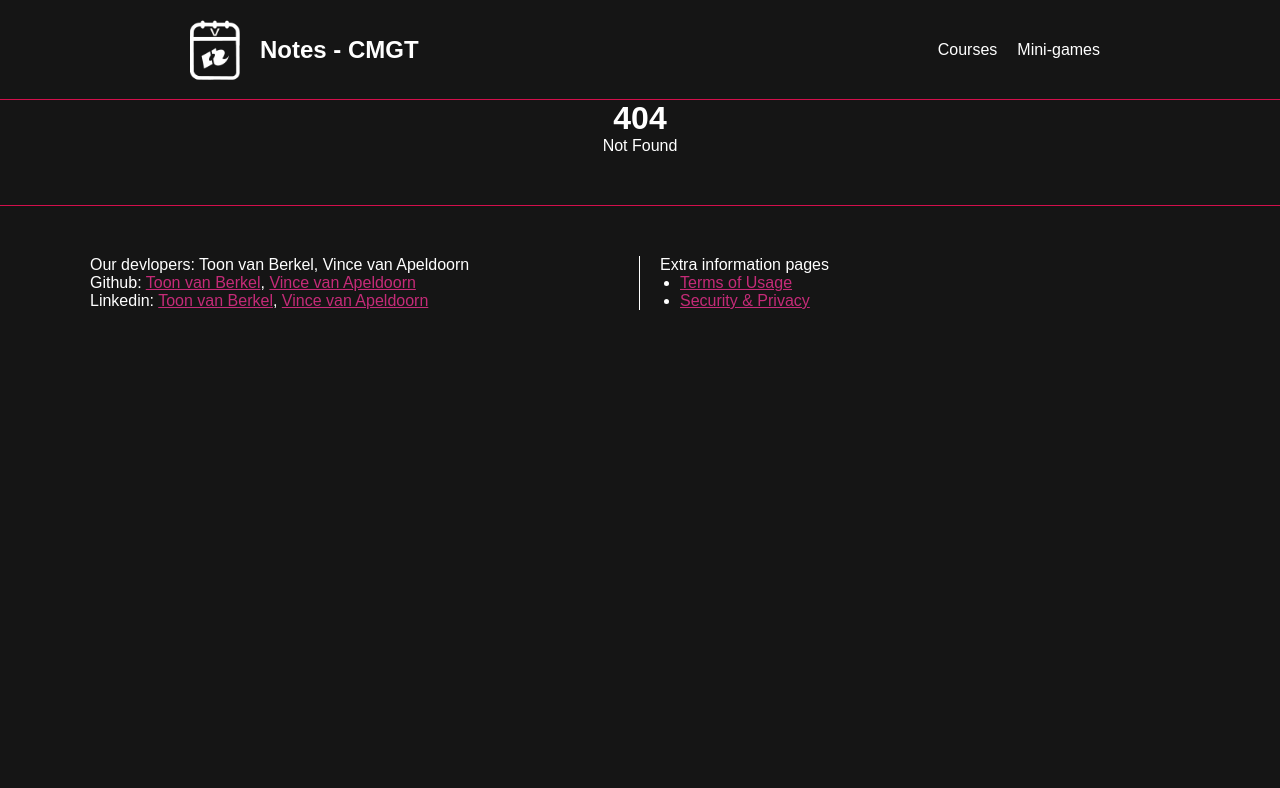
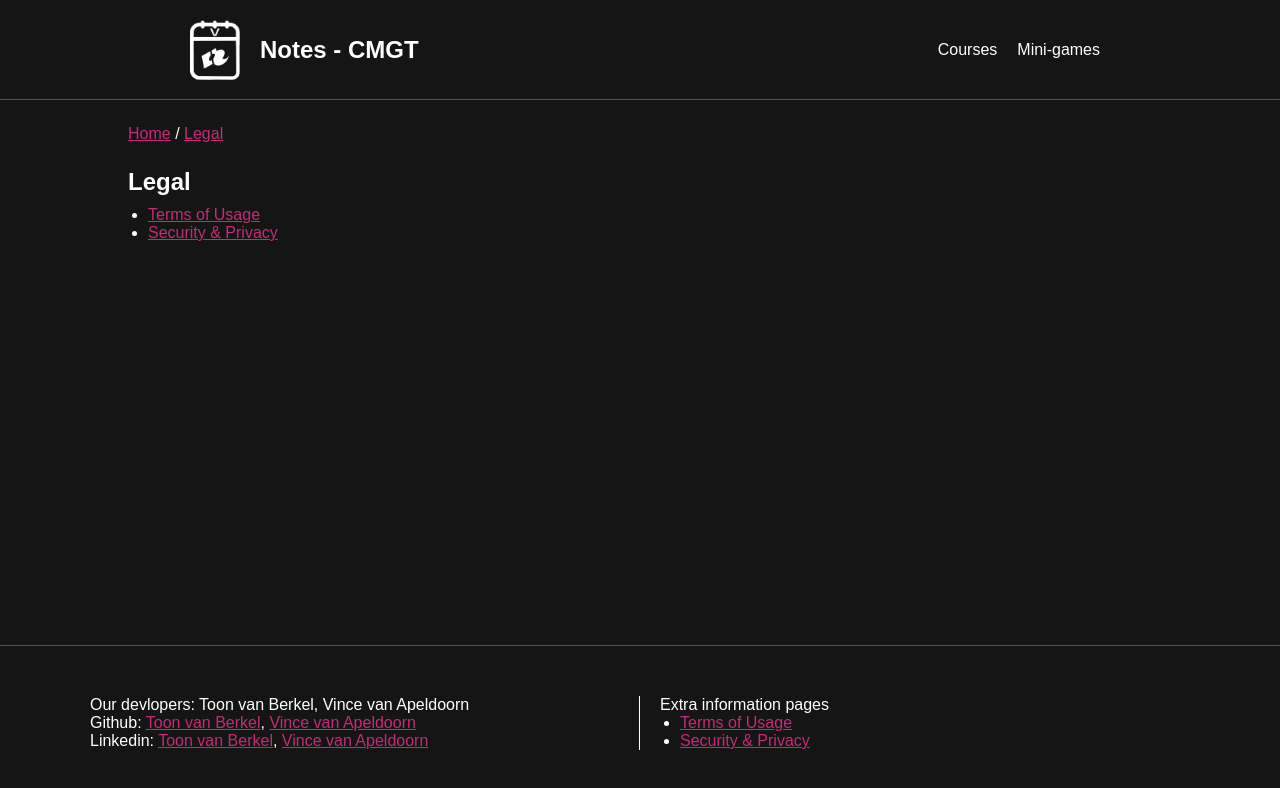
Before and after one commit to toon-van-berkel/notes.cmgt.svelte, a SvelteKit app: page /legal in a window 1280 px wide. Before the commit this address had no page. Shown: the top 788 px of the page. Built offline with nearby package versions, Linux system fonts and the light colour scheme.

Commit message:
added legal page

```diff
--- /dev/null
+++ b/src/routes/legal/+page.svelte
@@ -0,0 +1,18 @@
+<script>
+    import { base } from '$app/paths';
+</script>
+
+<main>
+    <div class="breadcrumbs">
+        <a href={base + "/"}>Home</a> / <a href={base + "/legal"}>Legal</a>
+    </div>
+
+    <section>
+        <h1>Legal</h1>
+
+        <ul>
+            <li><a href={base + "/legal/terms-of-usage"}>Terms of Usage</a></li>
+            <li><a href={base + "/legal/security-and-privacy"}>Security & Privacy</a></li>
+        </ul>
+    </section>
+</main>
--- a/src/routes/legal/security-and-privacy/+page.svelte
+++ b/src/routes/legal/security-and-privacy/+page.svelte
@@ -4,7 +4,7 @@
 
 <main>
     <div class="breadcrumbs">
-        <a href={base + "/"}>Home</a> / legal / <a href={base + "/legal/security-and-privacy"}>Security & Privacy</a>
+        <a href={base + "/"}>Home</a> / <a href={base + "/legal"}>Legal</a> / <a href={base + "/legal/security-and-privacy"}>Security & Privacy</a>
     </div>
 
     <section>
--- a/src/routes/legal/terms-of-usage/+page.svelte
+++ b/src/routes/legal/terms-of-usage/+page.svelte
@@ -4,7 +4,7 @@
 
 <main>
     <div class="breadcrumbs">
-        <a href={base + "/"}>Home</a> / legal / <a href={base + "/legal/terms-of-usage"}>Terms of Usage</a>
+        <a href={base + "/"}>Home</a> / <a href={base + "/legal"}>Legal</a> / <a href={base + "/legal/terms-of-usage"}>Terms of Usage</a>
     </div>
 
     <section>
```
Also changed, not shown: src/routes/information/articles/what-are-element/+page.svelte (renamed from src/routes/information/articles/what-are-elements/+page.svelte).
